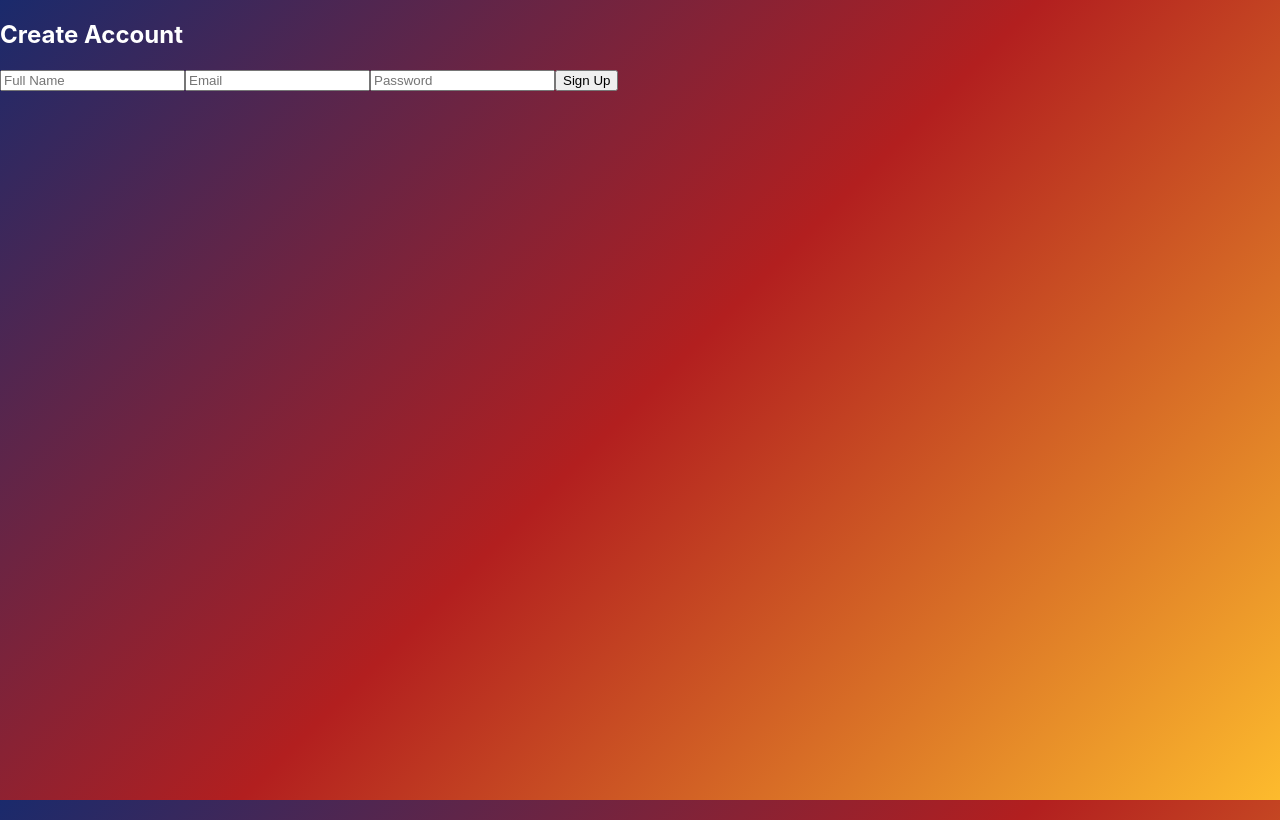
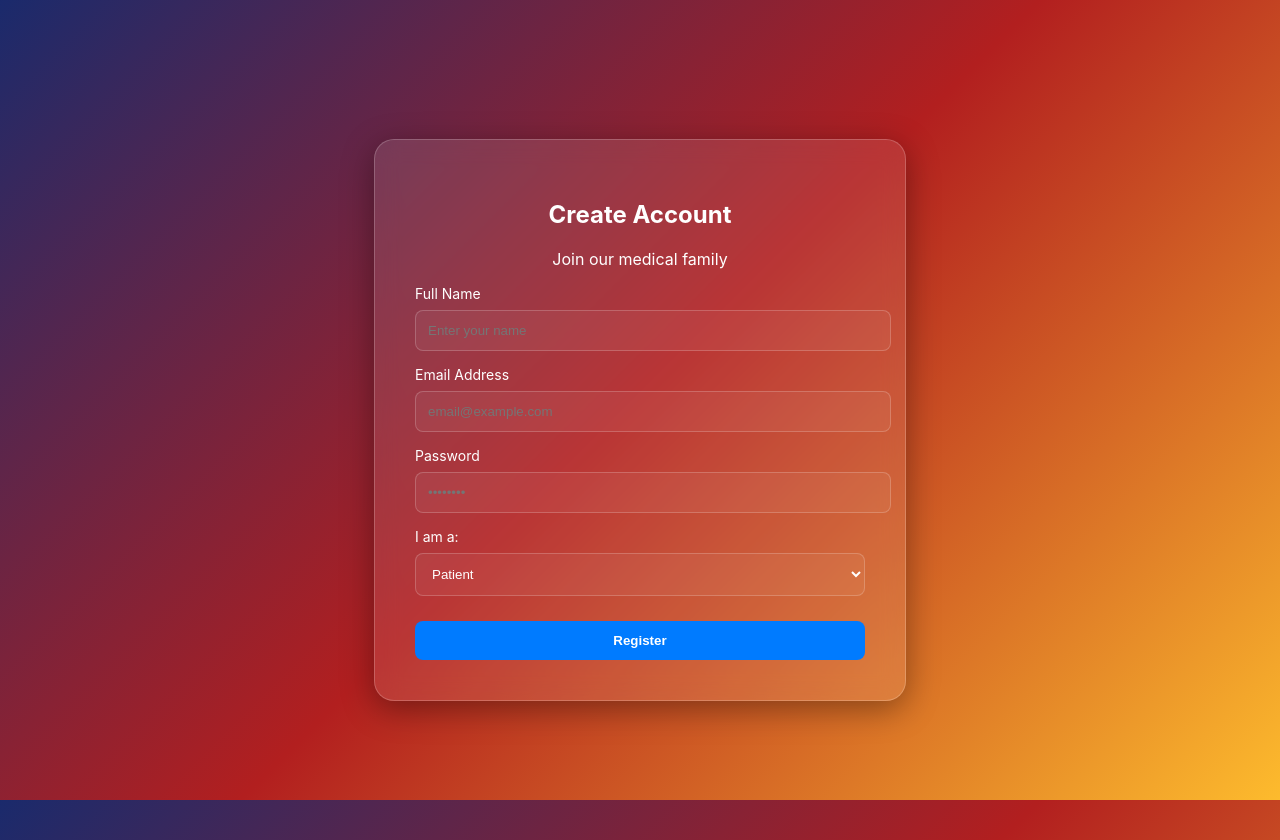
Before and after one commit to betelhem24/FamEmergency, a React app in the folder frontend/: page /register in a window 1280 px wide. Built offline with nearby package versions, Linux system fonts and the light colour scheme; the HTML template or start-up script is replaced by a standard one.

Commit message:
Connect register component to its css file

```diff
--- a/frontend/src/pages/Register.tsx
+++ b/frontend/src/pages/Register.tsx
@@ -1,56 +1,80 @@
 import React, { useState } from 'react';
 import { useDispatch, useSelector } from 'react-redux';
 import { registerUser } from '../store/thunks';
-import type { AppDispatch, RootState } from '../store'; // Added 'type' here
+import type { AppDispatch, RootState } from '../store';
+import './Register.css'; // I am importing the new styles
 
 const Register: React.FC = () => {
-  // I initialize the dispatch function to send actions to Redux
   const dispatch = useDispatch<AppDispatch>();
-
-  // I pull the loading and error state from our Redux "Brain"
   const { loading, error } = useSelector((state: RootState) => state.auth);
 
-  // I set up local state for the form inputs
   const [formData, setFormData] = useState({
     name: '',
     email: '',
     password: '',
-    role: 'PATIENT' as 'PATIENT' | 'DOCTOR' // Cast to match our User type exactly
+    role: 'PATIENT' as 'PATIENT' | 'DOCTOR'
   });
 
   const handleSubmit = (e: React.FormEvent) => {
     e.preventDefault();
-    // I trigger the registration process through Redux
     dispatch(registerUser(formData));
   };
 
   return (
     <div className="register-container">
+      <div className="glass-card">
         <h2>Create Account</h2>
-      {error && <p style={{ color: 'red' }}>{error}</p>}
+        <p>Join our medical family</p>
+
+        {error && <p style={{ color: '#ff6b6b', marginBottom: '10px' }}>{error}</p>}
+
         <form onSubmit={handleSubmit}>
+          <div className="input-group">
+            <label>Full Name</label>
             <input
               type="text"
-          placeholder="Full Name"
+              placeholder="Enter your name"
               onChange={(e) => setFormData({...formData, name: e.target.value})}
               required
             />
+          </div>
+
+          <div className="input-group">
+            <label>Email Address</label>
             <input
               type="email"
-          placeholder="Email"
+              placeholder="email@example.com"
               onChange={(e) => setFormData({...formData, email: e.target.value})}
               required
             />
+          </div>
+
+          <div className="input-group">
+            <label>Password</label>
             <input
               type="password"
-          placeholder="Password"
+              placeholder="••••••••"
               onChange={(e) => setFormData({...formData, password: e.target.value})}
               required
             />
-        <button type="submit" disabled={loading}>
-          {loading ? 'Registering...' : 'Sign Up'}
+          </div>
+
+          <div className="input-group">
+            <label>I am a:</label>
+            <select
+              value={formData.role}
+              onChange={(e) => setFormData({...formData, role: e.target.value as 'PATIENT' | 'DOCTOR'})}
+            >
+              <option value="PATIENT">Patient</option>
+              <option value="DOCTOR">Doctor</option>
+            </select>
+          </div>
+
+          <button className="register-button" type="submit" disabled={loading}>
+            {loading ? 'Processing...' : 'Register'}
           </button>
         </form>
+      </div>
     </div>
   );
 };
```
Lines whose indentation alone changed are shown as unchanged.
